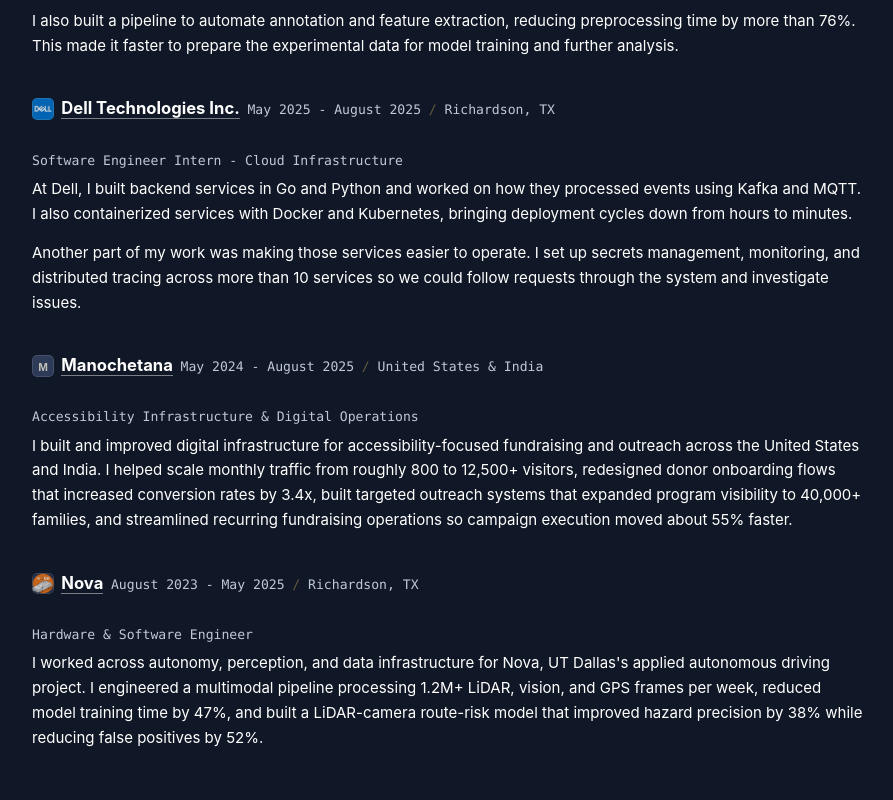
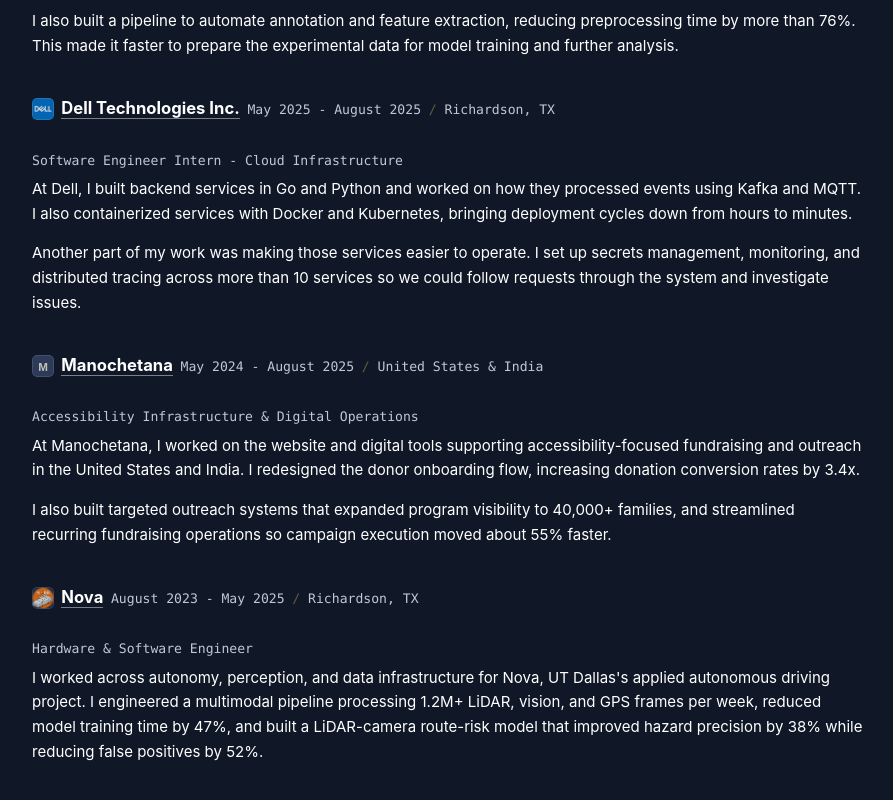
Before and after one commit to suhaasgaddala/personalwebsite, a Next.js app: page / in a window 1280 px wide. Shown: the part 2526-3326 px from the top of the page, without its empty margins (96-989 px from the left). Built offline with nearby package versions, Linux system fonts and the light colour scheme.

Commit message:
Clarify Manochetana donor experience work

```diff
--- a/data/experience.ts
+++ b/data/experience.ts
@@ -41,8 +41,9 @@
     role: "Accessibility Infrastructure & Digital Operations",
     dates: "May 2024 - August 2025",
     location: "United States & India",
-    summary:
-      "I built and improved digital infrastructure for accessibility-focused fundraising and outreach across the United States and India. I helped scale monthly traffic from roughly 800 to 12,500+ visitors, redesigned donor onboarding flows that increased conversion rates by 3.4x, built targeted outreach systems that expanded program visibility to 40,000+ families, and streamlined recurring fundraising operations so campaign execution moved about 55% faster."
+    summary: `At Manochetana, I worked on the website and digital tools supporting accessibility-focused fundraising and outreach in the United States and India. I redesigned the donor onboarding flow, increasing donation conversion rates by 3.4x.
+
+I also built targeted outreach systems that expanded program visibility to 40,000+ families, and streamlined recurring fundraising operations so campaign execution moved about 55% faster.`
   },
   {
     company: "Nova",
```
